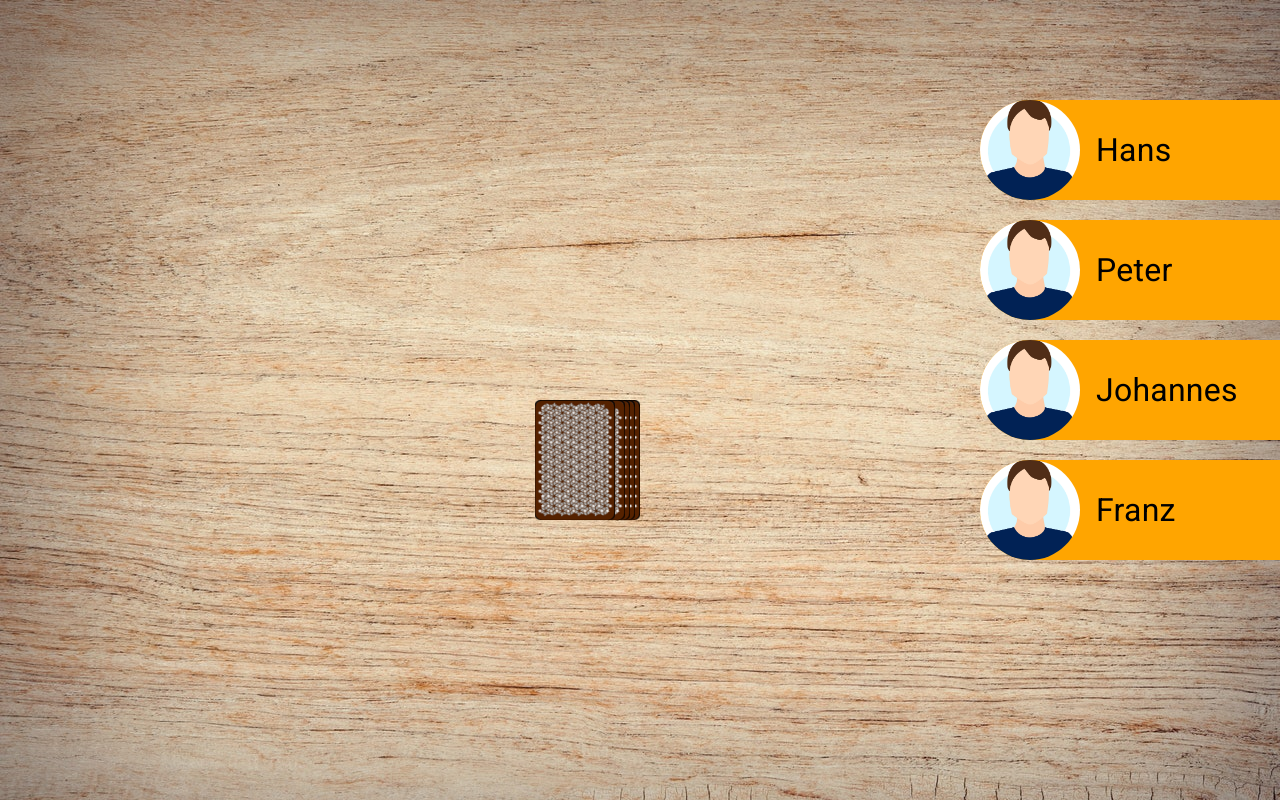
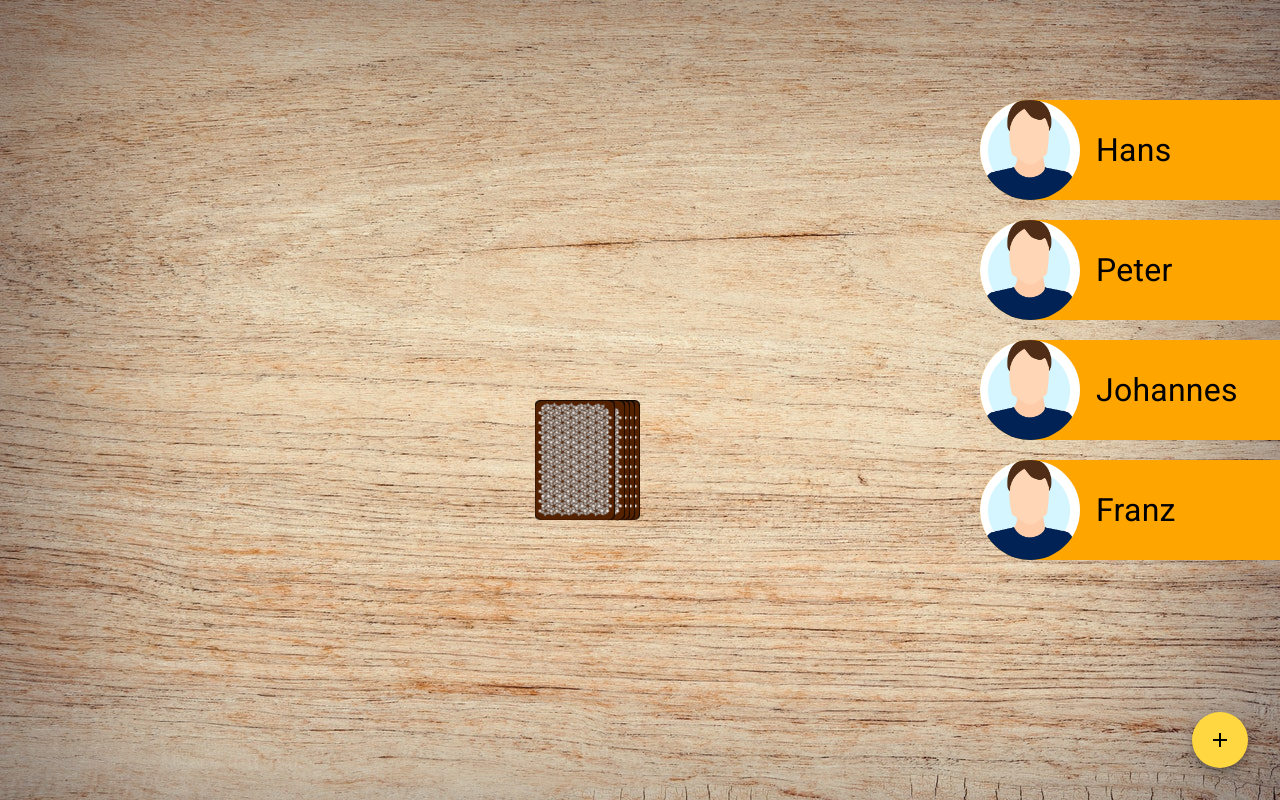
Before and after one commit to hanbit10/developerakademie-ring-of-fire, an Angular app: page /game in a window 1280 px wide. Built offline with nearby package versions, Linux system fonts and the light colour scheme.

Commit message:
update angular material

```diff
--- a/src/app/app.component.ts
+++ b/src/app/app.component.ts
@@ -1,5 +1,7 @@
 import { Component } from '@angular/core';
 import { CommonModule } from '@angular/common';
+// import { MatButtonModule } from '@angular/material/button';
+// import { MatIconModule } from '@angular/material/icon';
 import { RouterOutlet } from '@angular/router';
 
 @Component({
@@ -7,7 +9,7 @@
   standalone: true,
   imports: [CommonModule, RouterOutlet],
   templateUrl: './app.component.html',
-  styleUrl: './app.component.scss'
+  styleUrl: './app.component.scss',
 })
 export class AppComponent {
   title = 'DeveloperAkademie-ring-of-fire';
--- a/src/app/game/game.component.html
+++ b/src/app/game/game.component.html
@@ -44,3 +44,7 @@
     }
   </div>
 </div>
+
+<button mat-fab class="btn-add">
+  <mat-icon>add</mat-icon>
+</button>
--- a/src/app/game/game.component.scss
+++ b/src/app/game/game.component.scss
@@ -49,3 +49,9 @@
   position: absolute;
   right: 0;
 }
+
+.btn-add {
+  position: absolute;
+  right: 32px;
+  bottom: 32px;
+}
--- a/src/app/game/game.component.ts
+++ b/src/app/game/game.component.ts
@@ -2,11 +2,13 @@
 import { CommonModule } from '@angular/common';
 import { Game } from '../../models/game';
 import { PlayerComponent } from '../player/player.component';
+import { MatButtonModule } from '@angular/material/button';
+import { MatIconModule } from '@angular/material/icon';
 
 @Component({
   selector: 'app-game',
   standalone: true,
-  imports: [CommonModule, PlayerComponent],
+  imports: [CommonModule, PlayerComponent, MatButtonModule, MatIconModule],
   templateUrl: './game.component.html',
   styleUrl: './game.component.scss',
 })
```
